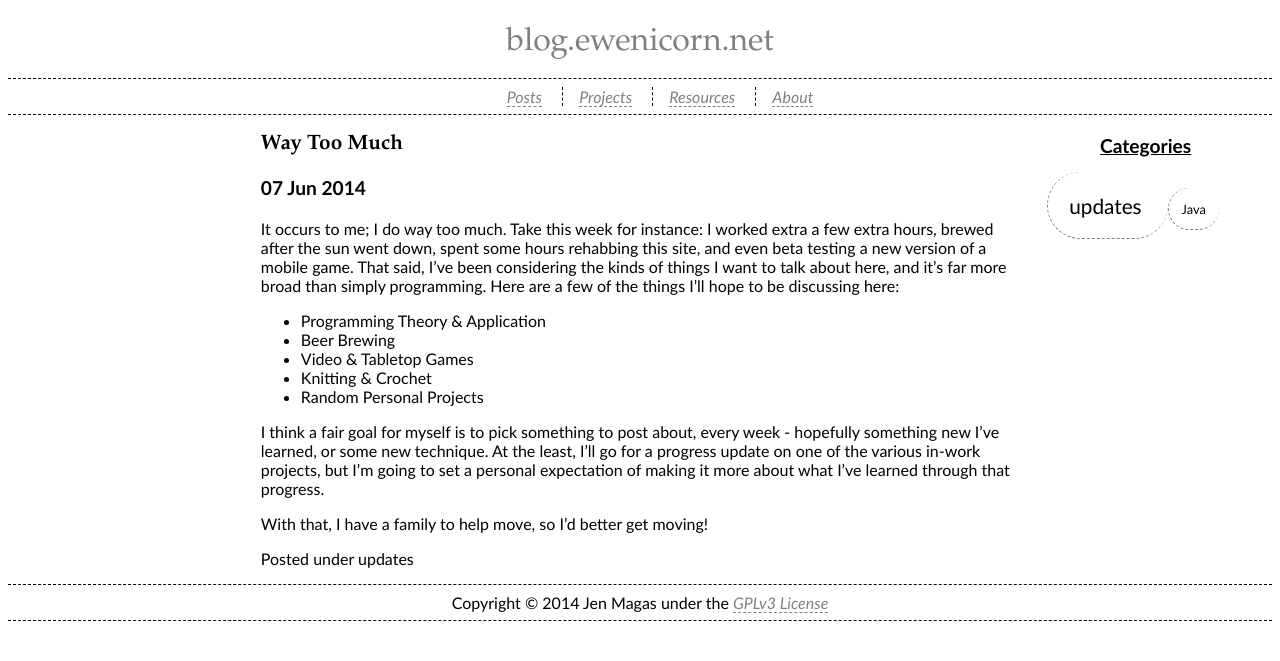
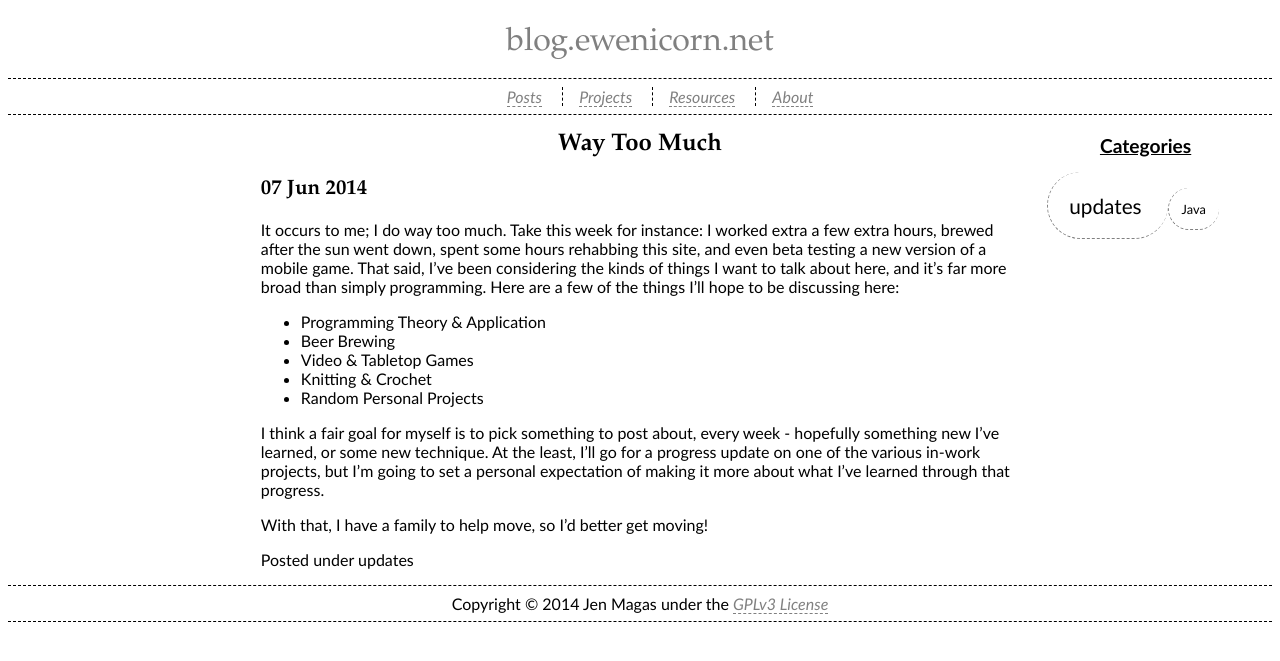
Before and after one commit to chaosmuse/chaosmuse.github.io, a Jekyll site: the page built from _posts/2014-06-07-Way-Too-Much.md, in a window 1280 px wide. Shown: the top 661 px of the page. Built offline with Jekyll 4.4.1, drawn with Linux system fonts in a browser that asks for light colours.

Commit message:
Changed heading levels in individual post template.

```diff
--- a/_layouts/post.html
+++ b/_layouts/post.html
@@ -2,7 +2,7 @@
 layout: default
 ---
 
-<h2 class="post-title">{{ page.title }}</h2>
-<h3 class="post-date">{{ page.date | date_to_string }}</h3>
+<h1 class="post-title">{{ page.title }}</h1>
+<h2 class="post-date">{{ page.date | date_to_string }}</h2>
 <span>{{ content }}</span>
 <span>Posted under {{ page.categories  join: ',' }}</span>
```
